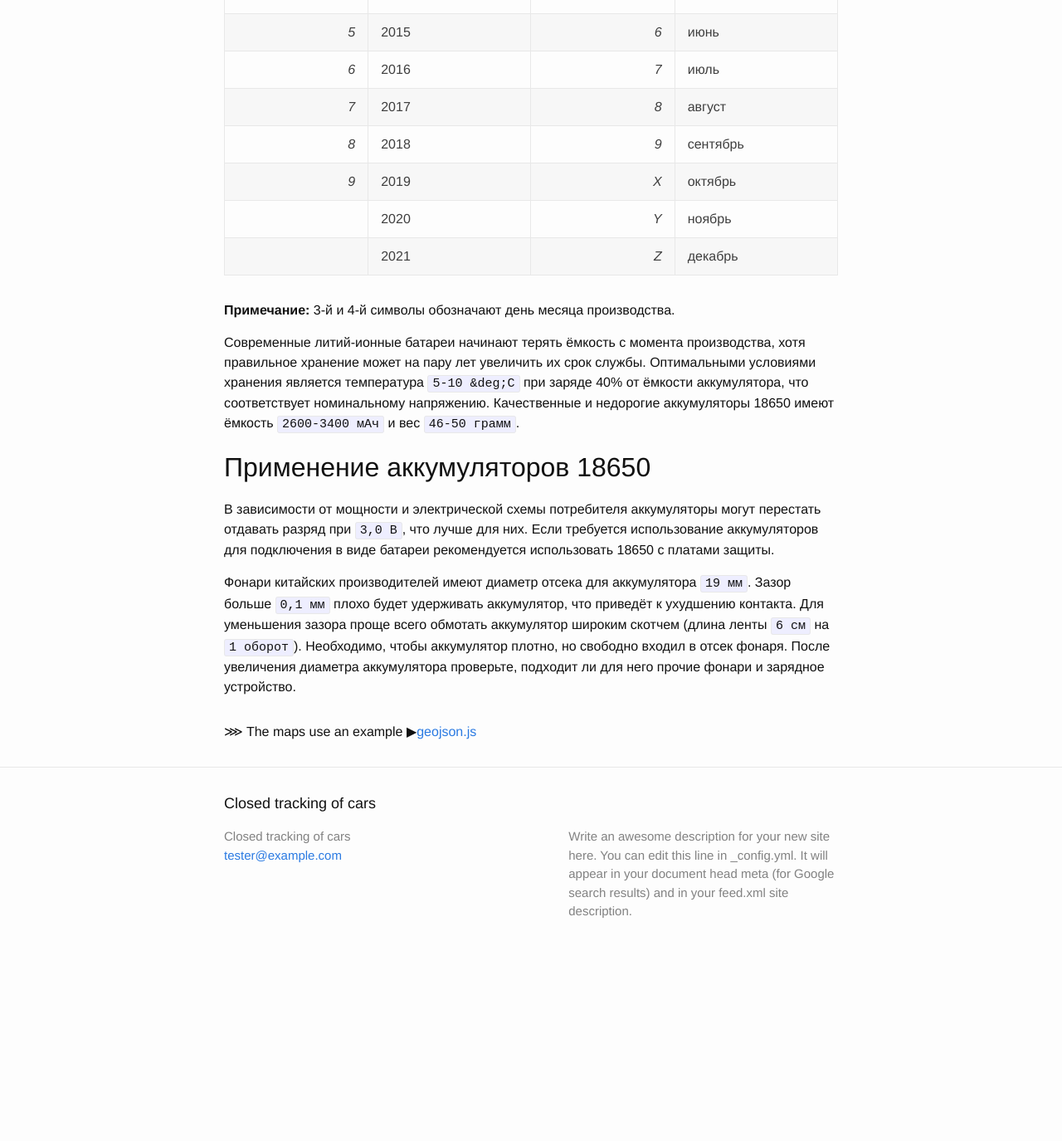
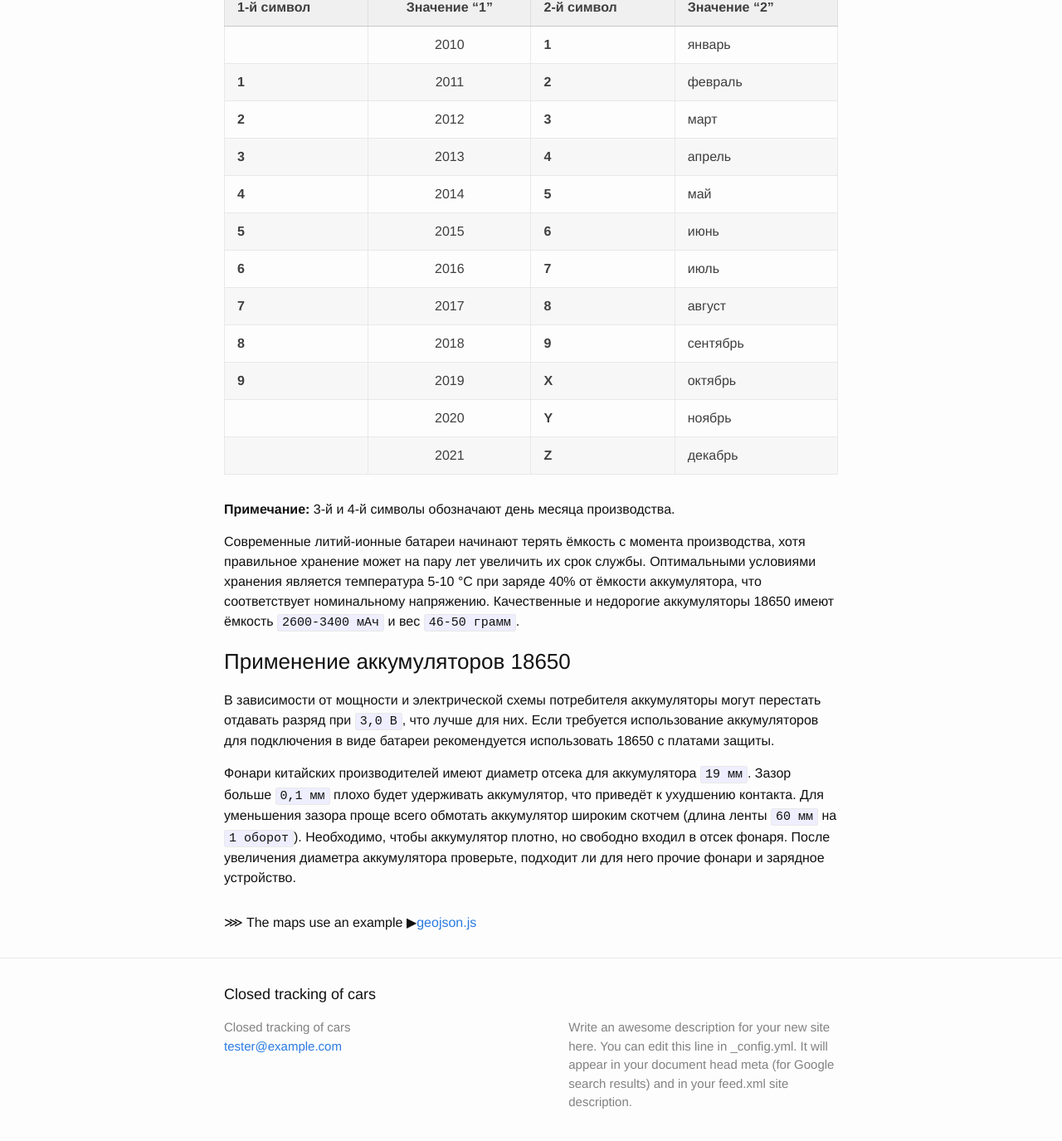
Before and after one commit to bopoh13/ctc-leaflet1, a Jekyll site: the page built from _posts/2018-03-10-li-ion_batteries.md, in a window 1280 px wide and 1400 px high, scrolled down 2274 px. Shown: the top 1375 px of the window at 83% size. Built offline with Jekyll 4.4.1, drawn with Linux system fonts in a browser that asks for light colours; nearby versions of some CDN libraries; before the commit the page ends 3444 px from its top, so only the background shows below that; some of the changed text lies outside the part shown.

Commit message:
Attempt to fix #4

```diff
--- a/_posts/2018-03-10-li-ion_batteries.md
+++ b/_posts/2018-03-10-li-ion_batteries.md
@@ -35,19 +41,19 @@ tags: [18650, battary, li-ion]
 в последней строке (под надписью SDI) или под термоусадкой:
 
 |2-й символ|Значение "2"|3-й символ|Значение "3"
-|-:-|-:-|-:-|:--
-|*Z*|2010|*1*|январь
-|*B*|2011|*2*|февраль
-|*C*|2012|*3*|март
-|*D*|2013|*4*|апрель
-|*E*|2014|*5*|май
-|*F*|2015|*6*|июнь
-|*G*|2016|*7*|июль
-|*H*|2017|*8*|август
-|*I*|2018|*9*|сентябрь
-|*J*|2019|*A*|октябрь
-|*K*|2020|*B*|ноябрь
-||2021|*C*|декабрь
+| --- |:---:| --- |:---
+|**Z**|2010|**1**|январь
+|**B**|2011|**2**|февраль
+|**C**|2012|**3**|март
+|**D**|2013|**4**|апрель
+|**E**|2014|**5**|май
+|**F**|2015|**6**|июнь
+|**G**|2016|**7**|июль
+|**H**|2017|**8**|август
+|**I**|2018|**9**|сентябрь
+|**J**|2019|**A**|октябрь
+|**K**|2020|**B**|ноябрь
+| |2021|**C**|декабрь
 
 **Примечание:** 1-й символ обозначает ёмкость `>1k`, 4-й символ обозначает номер
 недели месяца производства.
@@ -56,31 +62,31 @@ tags: [18650, battary, li-ion]
 у минусового контакта:
 
 |1-й символ|Значение "1"|2-й символ|Значение "2"
-|-:-|-:-|-:-|:--
-||2010|*1*|январь
-|*1*|2011|*2*|февраль
-|*2*|2012|*3*|март
-|*3*|2013|*4*|апрель
-|*4*|2014|*5*|май
-|*5*|2015|*6*|июнь
-|*6*|2016|*7*|июль
-|*7*|2017|*8*|август
-|*8*|2018|*9*|сентябрь
-|*9*|2019|*X*|октябрь
-||2020|*Y*|ноябрь
-||2021|*Z*|декабрь
+| --- |:---:| --- |:---
+| |2010|**1**|январь
+|**1**|2011|**2**|февраль
+|**2**|2012|**3**|март
+|**3**|2013|**4**|апрель
+|**4**|2014|**5**|май
+|**5**|2015|**6**|июнь
+|**6**|2016|**7**|июль
+|**7**|2017|**8**|август
+|**8**|2018|**9**|сентябрь
+|**9**|2019|**X**|октябрь
+| |2020|**Y**|ноябрь
+| |2021|**Z**|декабрь
 
 **Примечание:** 3-й и 4-й символы обозначают день месяца производства.
 
 Современные литий-ионные батареи начинают терять ёмкость с момента
 производства, хотя правильное хранение может на пару лет увеличить их срок
 службы.
-Оптимальными условиями хранения является температура `5-10 &deg;C` при заряде
+Оптимальными условиями хранения является температура 5-10 &deg;C при заряде
 40% от ёмкости аккумулятора, что соответствует номинальному напряжению.
 Качественные и недорогие аккумуляторы 18650 имеют ёмкость `2600-3400 мАч`
 и вес `46-50 грамм`.
 
-## Применение аккумуляторов 18650
+### Применение аккумуляторов 18650
 
 В зависимости от мощности и электрической схемы потребителя аккумуляторы могут
 перестать отдавать разряд при `3,0 В`, что лучше для них.
@@ -91,7 +97,7 @@ tags: [18650, battary, li-ion]
 Зазор больше `0,1 мм` плохо будет удерживать аккумулятор, что приведёт
 к ухудшению контакта.
 Для уменьшения зазора проще всего обмотать аккумулятор широким скотчем (длина
-ленты `6 см` на `1 оборот`). Необходимо, чтобы аккумулятор плотно, но свободно
+ленты `60 мм` на `1 оборот`). Необходимо, чтобы аккумулятор плотно, но свободно
 входил в отсек фонаря.
 После увеличения диаметра аккумулятора проверьте, подходит ли для него прочие
 фонари и зарядное устройство.
```
Also changed, not shown: other parts of _posts/2018-03-10-li-ion_batteries.md (+18 -12 lines), examples/geojson.md (+1 -0 lines), examples/geojson/index.md (+1 -1 lines), test_map.md (+6 -5 lines).
